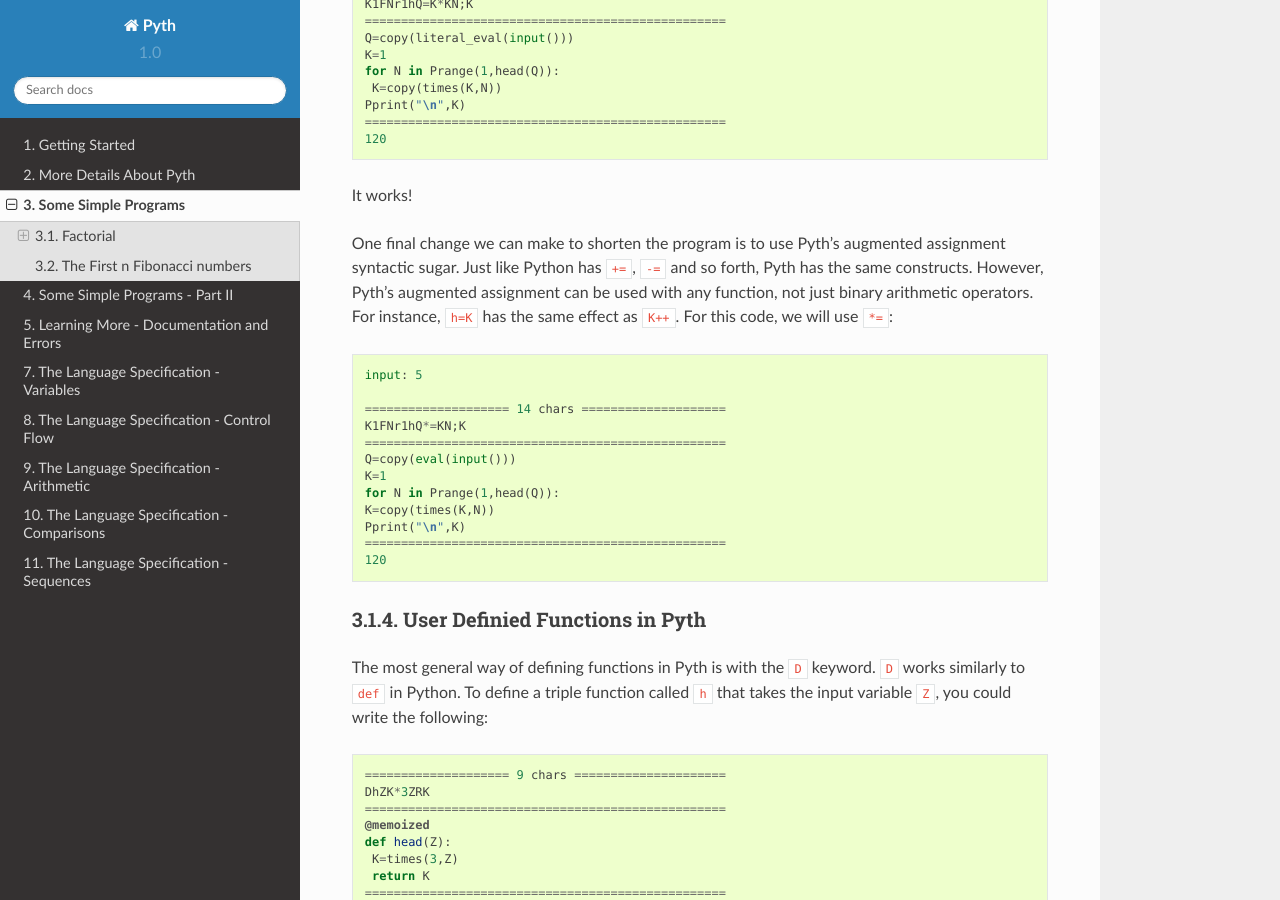
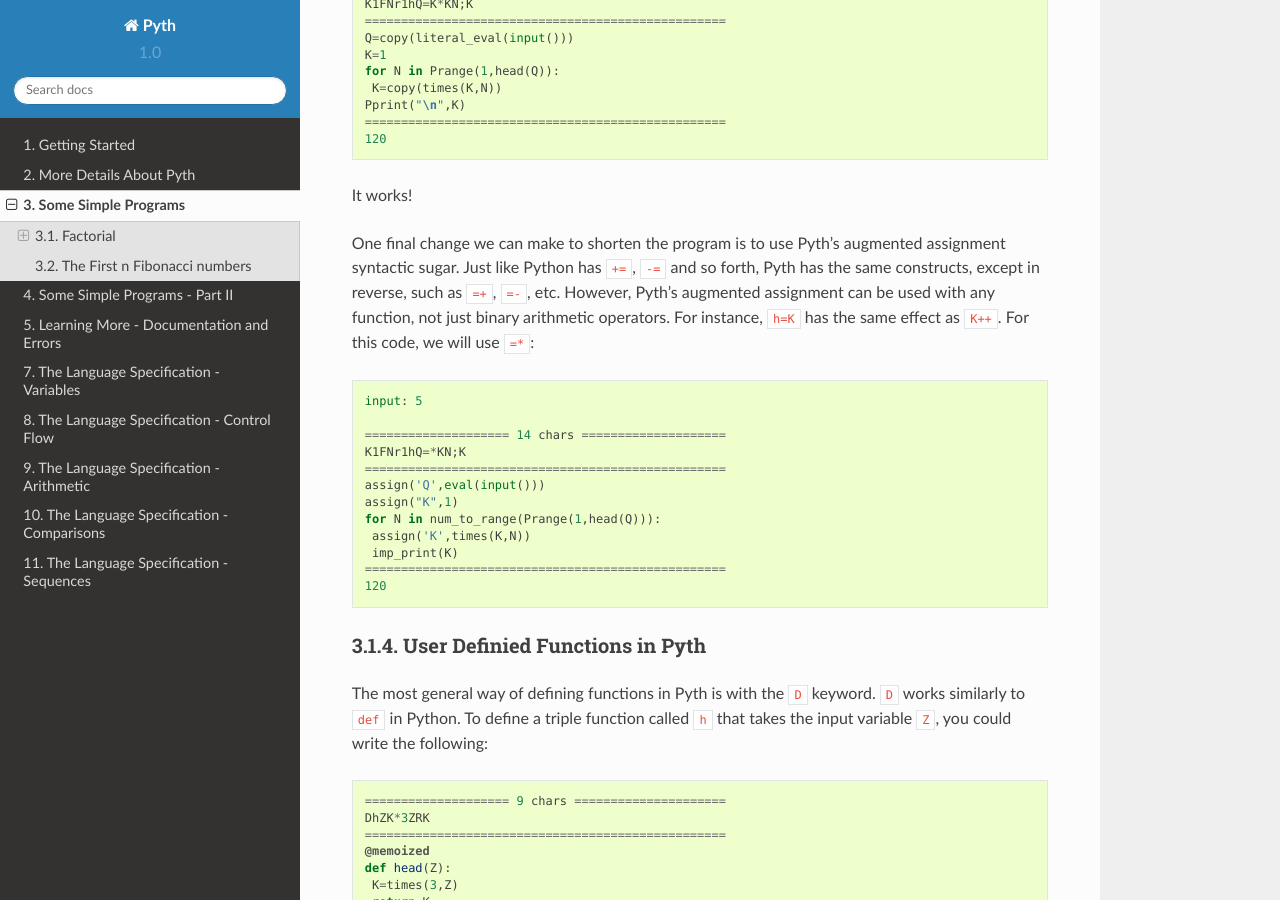
Before and after one commit to isaacg1/pyth, a Sphinx documentation site: the page built from docs/simple-programs.rst, in a window 1280 px wide and 900 px high, scrolled down 4592 px. Built offline with Sphinx 7.4.7 and the Read the Docs theme 2.0.0, drawn with Linux system fonts in a browser that asks for light colours; pages that are not in the unit, such as notebooks, are missing from menus.

Commit message:
Fixed =* issue

```diff
--- a/docs/simple-programs.rst
+++ b/docs/simple-programs.rst
@@ -208,19 +208,18 @@ Yikes! We forgot that a ``for`` loop's influence is infinite so the printing hap
 
 It works!
 
-One final change we can make to shorten the program is to use Pyth's augmented assignment syntactic sugar. Just like Python has ``+=``, ``-=`` and so forth, Pyth has the same constructs. However, Pyth's augmented assignment can be used with any function, not just binary arithmetic operators. For instance, ``h=K`` has the same effect as ``K++``. For this code, we will use ``*=``::
-
+One final change we can make to shorten the program is to use Pyth's augmented assignment syntactic sugar. Just like Python has ``+=``, ``-=`` and so forth, Pyth has the same constructs, except in reverse, such as ``=+``, ``=-``, etc. However, Pyth's augmented assignment can be used with any function, not just binary arithmetic operators. For instance, ``h=K`` has the same effect as ``K++``. For this code, we will use ``=*``::
 
     input: 5
 
     ==================== 14 chars ====================
-    K1FNr1hQ*=KN;K
+    K1FNr1hQ=*KN;K
     ==================================================
-    Q=copy(eval(input()))
-    K=1
-    for N in Prange(1,head(Q)):
-    K=copy(times(K,N))
-    Pprint("\n",K)
+    assign('Q',eval(input()))
+    assign("K",1)
+    for N in num_to_range(Prange(1,head(Q))):
+     assign('K',times(K,N))
+     imp_print(K)
     ==================================================
     120
 
```
